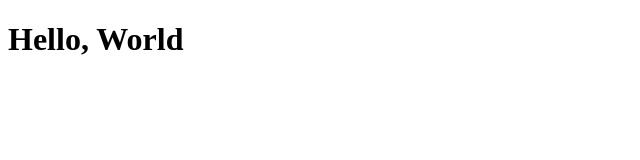
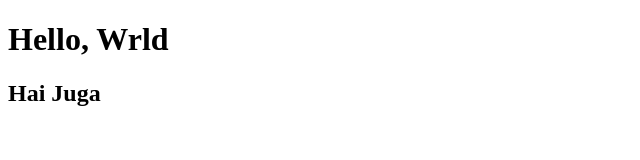
Before and after one commit to onehoka/demo-git, a plain HTML site: page index.html in a window 1280 px wide. Shown: the whole page, without its empty margins (0-640 px from the left). Drawn offline with Linux system fonts and the light colour scheme.

Commit message:
Tambah H2

```diff
--- a/index.html
+++ b/index.html
@@ -6,6 +6,7 @@
     <title>Git & Github</title>
 </head>
 <body>
-    <h1>Hello, World</h1>
+    <h1>Hello, Wrld</h1>
+    <h2>Hai Juga</h2>
 </body>
 </html>
```
